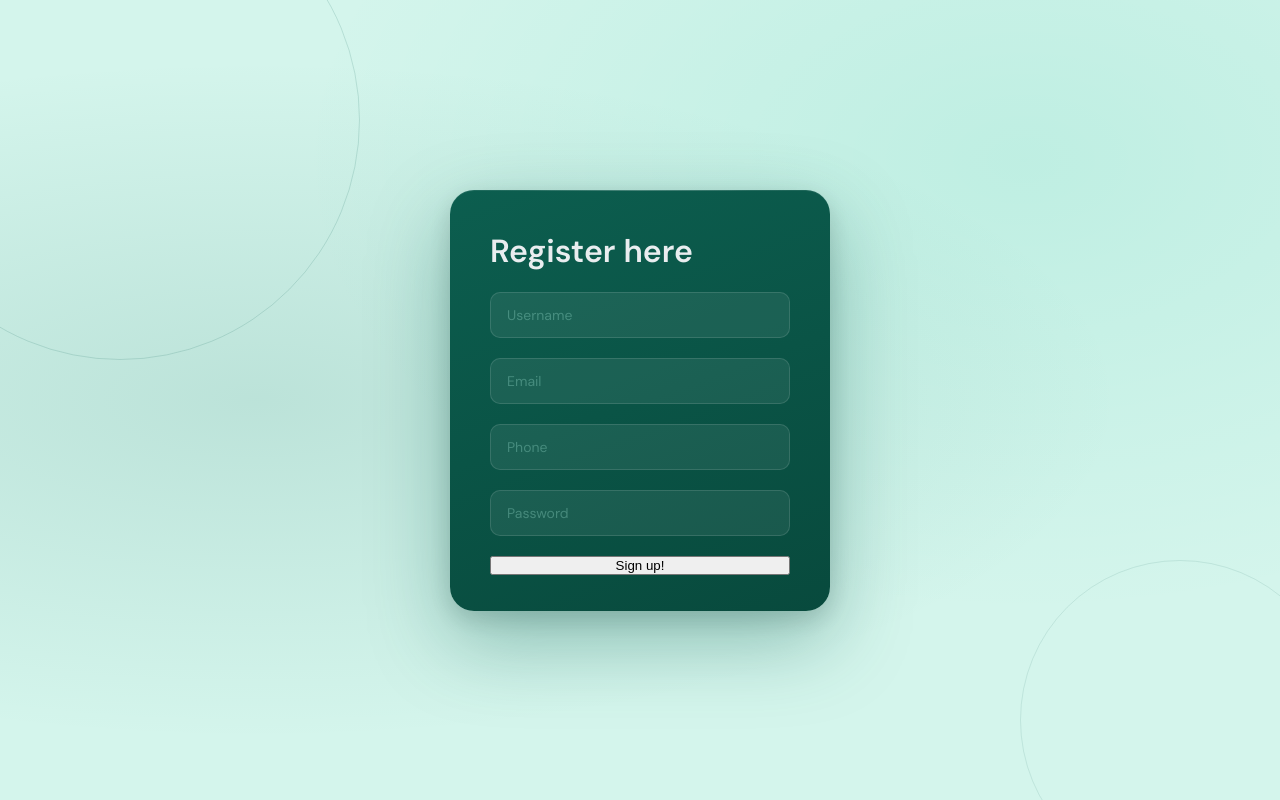
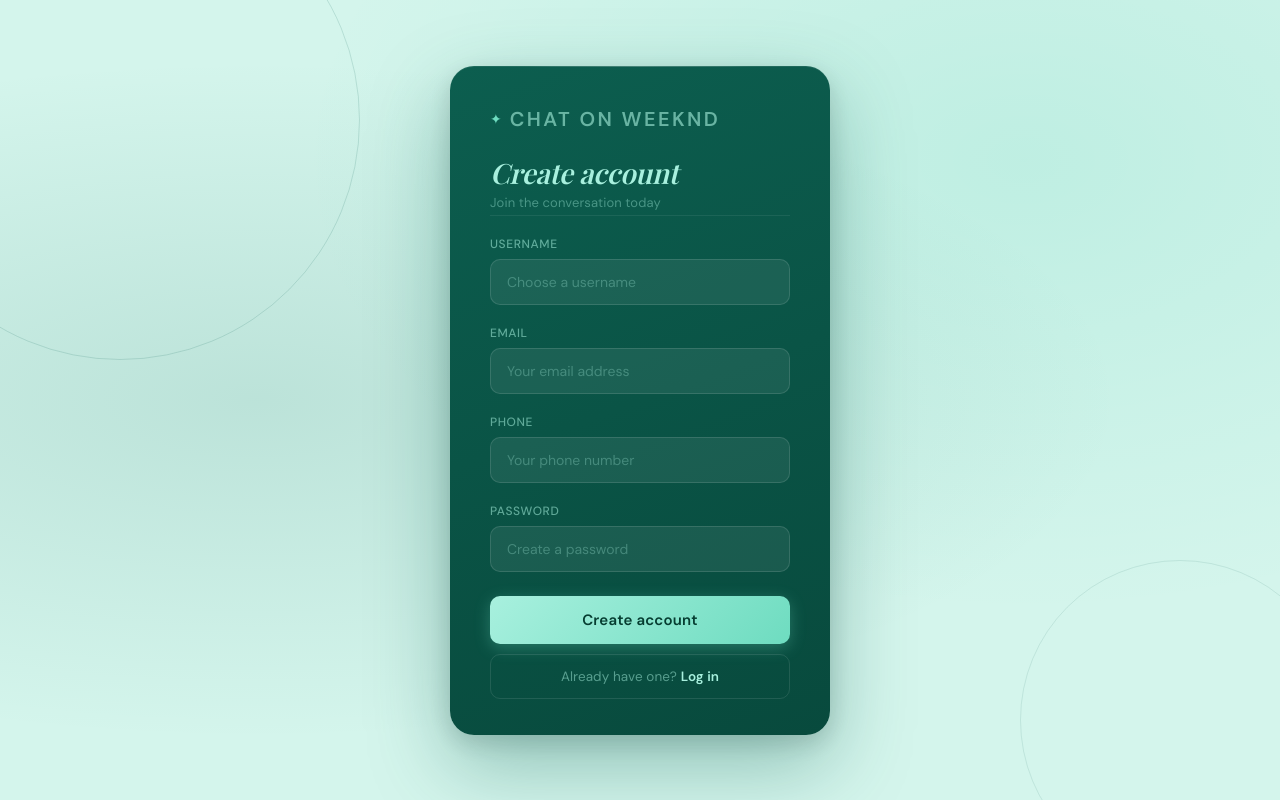
Before and after one commit to kaushals-code/Chat_App_Deployment, a React (Vite) app: page /newreg in a window 1280 px wide. Built offline with nearby package versions, Linux system fonts and the light colour scheme; a web font is replaced by a local one.

Commit message:
enhance 2

```diff
--- a/src/components/Login.css
+++ b/src/components/Login.css
@@ -106,7 +106,7 @@ body {
 
 .brand-name {
     font-family: 'DM Sans', sans-serif;
-    font-size: 12px;
+    font-size: 20px;
     font-weight: 600;
     letter-spacing: 0.12em;
     text-transform: uppercase;
--- a/src/components/Login.jsx
+++ b/src/components/Login.jsx
@@ -55,7 +55,6 @@ function Login() {
         <div className="full">
             <div className="login-box">
                 <div className="brand">
-                    <span className="brand-icon">✦</span>
                     <span className="brand-name">Chat On Weeknd</span>
                 </div>
 
--- a/src/components/NewReg.jsx
+++ b/src/components/NewReg.jsx
@@ -2,7 +2,7 @@ import React, { useState } from "react";
 import "./Login.css";
 import { useNavigate } from "react-router-dom"
 import { db } from "../firebase";
-import { ref, set, push } from "firebase/database";
+import { ref, push } from "firebase/database";
 
 function NewReg() {
 
@@ -23,7 +23,6 @@ function NewReg() {
     }
 
     async function addUser() {
-
         try {
             await push(ref(db, "users"), {
                 username: creds.username,
@@ -34,25 +33,79 @@ function NewReg() {
             alert("User added successfully.")
         } catch (err) {
             console.log(err);
-            alert("Ther was some problem tbh. Please try again...")
+            alert("There was some problem tbh. Please try again...")
         }
 
         navigate("/login");
     }
 
     return (
-        <>
-            <div className="full">
-                <div className="login-box">
-                    <h1>Register here</h1>
-                    <input type="text" name="username" placeholder="Username" onChange={handleChange} />
-                    <input type="text" name="email" placeholder="Email" onChange={handleChange} />
-                    <input type="text" name="phone" placeholder="Phone" onChange={handleChange} />
-                    <input type="password" name="password" placeholder="Password" onChange={handleChange} />
-                    <button onClick={addUser} >Sign up!</button>
+        <div className="full">
+            <div className="login-box">
+
+                <div className="brand">
+                    <span className="brand-icon">✦</span>
+                    <span className="brand-name">Chat On Weeknd</span>
                 </div>
+
+                <div className="login-header">
+                    <h1>Create account</h1>
+                    <p className="login-subtitle">Join the conversation today</p>
+                </div>
+
+                <div className="input-group">
+                    <label htmlFor="username">Username</label>
+                    <input
+                        id="username"
+                        type="text"
+                        name="username"
+                        placeholder="Choose a username"
+                        onChange={handleChange}
+                    />
+                </div>
+
+                <div className="input-group">
+                    <label htmlFor="email">Email</label>
+                    <input
+                        id="email"
+                        type="text"
+                        name="email"
+                        placeholder="Your email address"
+                        onChange={handleChange}
+                    />
+                </div>
+
+                <div className="input-group">
+                    <label htmlFor="phone">Phone</label>
+                    <input
+                        id="phone"
+                        type="text"
+                        name="phone"
+                        placeholder="Your phone number"
+                        onChange={handleChange}
+                    />
+                </div>
+
+                <div className="input-group">
+                    <label htmlFor="password">Password</label>
+                    <input
+                        id="password"
+                        type="password"
+                        name="password"
+                        placeholder="Create a password"
+                        onChange={handleChange}
+                    />
+                </div>
+
+                <div className="button-group">
+                    <button className="btn-primary" onClick={addUser}>Create account</button>
+                    <button className="btn-secondary" onClick={() => navigate("/login")}>
+                        Already have one? <span>Log in</span>
+                    </button>
+                </div>
+
             </div>
-        </>
+        </div>
     );
 }
 
```
